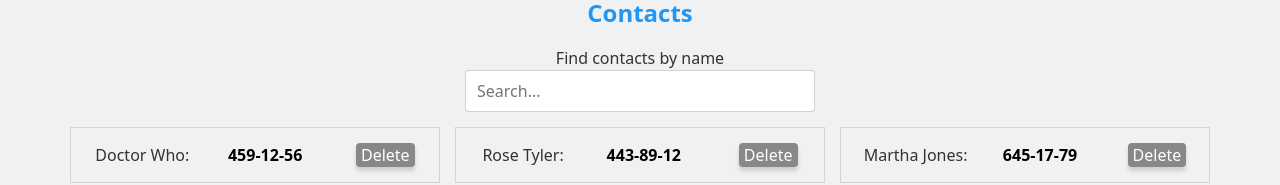
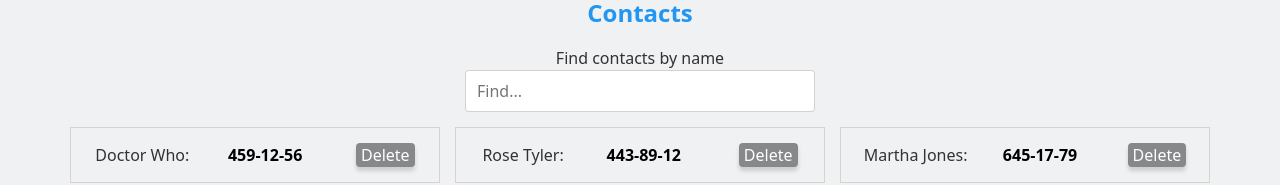
Before and after one commit to mityaua/goit-react-hw-03-phonebook, a React (Create React App) app: page / in a window 1280 px wide. Shown: the part 333-518 px from the top of the page. Built offline with nearby package versions, Linux system fonts and the light colour scheme.

Commit message:
Test commit

```diff
--- a/src/components/Filter/Filter.jsx
+++ b/src/components/Filter/Filter.jsx
@@ -10,7 +10,7 @@ const Filter = ({ value, onChange }) => {
       <input
         type="text"
         name="filter"
-        placeholder="Search..."
+        placeholder="Find..."
         className={styles.input}
         value={value}
         onChange={onChange}
```
